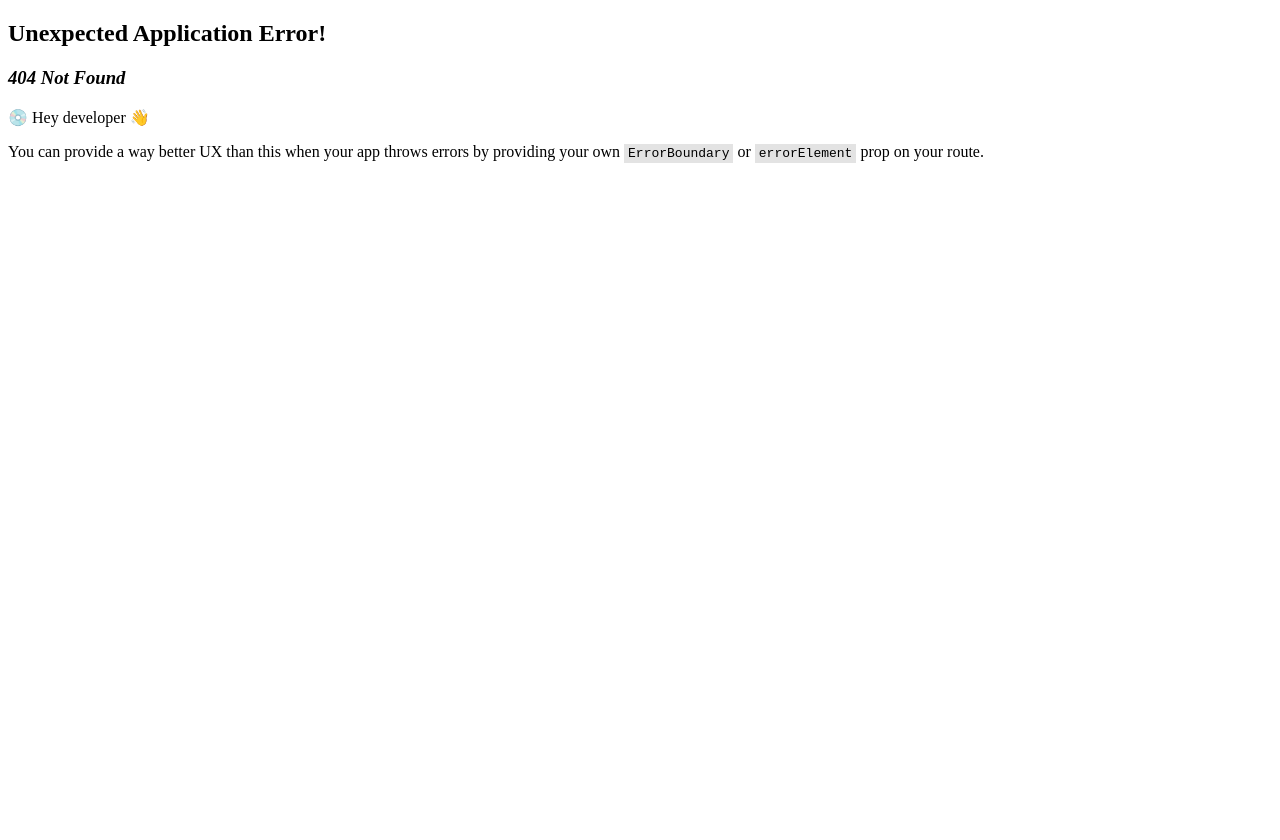
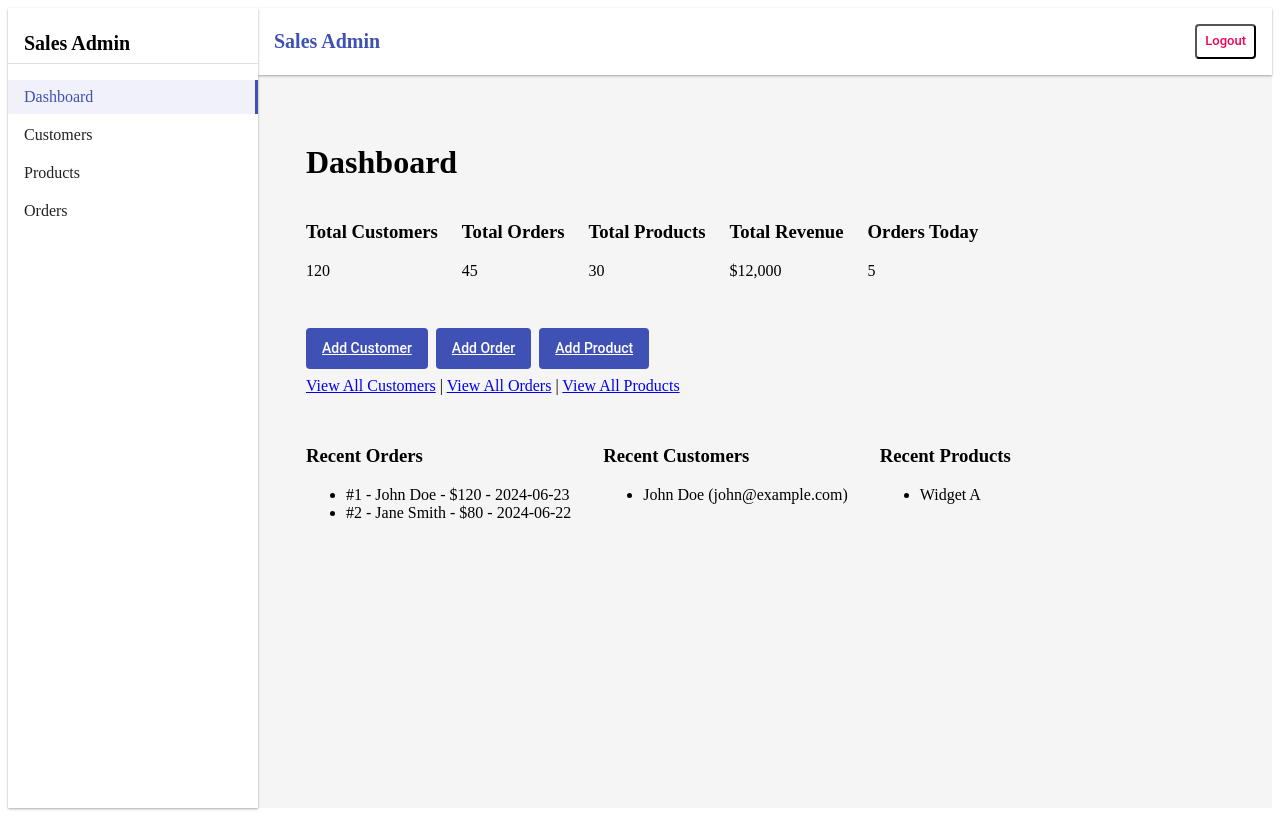
Before and after one commit to MananKakkar1/SalesBoard, a React app in the folder sales-admin-dashboard/: page /dashboard in a window 1280 px wide. Before the commit this address had no page. Before the commit the page ends 800 px from the top, so only its background shows below. Built offline with nearby package versions, Linux system fonts and the light colour scheme; sample sign-in values are in the browser's storage; the HTML template or start-up script is replaced by a standard one.

Commit message:
Added a 'dashboard' page only displaying dummy data for now

```diff
--- a/sales-admin-dashboard/src/components/layout/Sidebar.jsx
+++ b/sales-admin-dashboard/src/components/layout/Sidebar.jsx
@@ -55,7 +55,7 @@ const Sidebar = () => {
 
       <NavList>
         <NavItem>
-          <StyledNavLink to="/" end>
+          <StyledNavLink to="/dashboard" end>
             Dashboard
           </StyledNavLink>
         </NavItem>
--- /dev/null
+++ b/sales-admin-dashboard/src/pages/dashboard/Dashboard.jsx
@@ -0,0 +1,119 @@
+import React from "react";
+import Layout from "../../components/layout/Layout";
+import Button from "../../components/common/Button";
+import { Link } from "react-router-dom";
+
+const Dashboard = () => {
+  // Placeholder data, to be replaced with real API calls/selectors
+  const stats = {
+    customers: 120,
+    orders: 45,
+    products: 30,
+    revenue: "$12,000",
+    ordersToday: 5,
+  };
+
+  const recentOrders = [
+    { id: 1, customer: "John Doe", total: "$120", date: "2024-06-23" },
+    { id: 2, customer: "Jane Smith", total: "$80", date: "2024-06-22" },
+  ];
+
+  const recentCustomers = [
+    { id: 1, name: "John Doe", email: "john@example.com" },
+  ];
+
+  const recentProducts = [
+    { id: 1, name: "Widget A" },
+  ];
+
+  return (
+      <div style={{ padding: 24 }}>
+        <h1>Dashboard</h1>
+        {/* Key Metrics */}
+        <div style={{ display: "flex", gap: 24, marginBottom: 32 }}>
+          <div>
+            <h3>Total Customers</h3>
+            <p>{stats.customers}</p>
+          </div>
+          <div>
+            <h3>Total Orders</h3>
+            <p>{stats.orders}</p>
+          </div>
+          <div>
+            <h3>Total Products</h3>
+            <p>{stats.products}</p>
+          </div>
+          <div>
+            <h3>Total Revenue</h3>
+            <p>{stats.revenue}</p>
+          </div>
+          <div>
+            <h3>Orders Today</h3>
+            <p>{stats.ordersToday}</p>
+          </div>
+        </div>
+
+        {/* Quick Links */}
+        <div style={{ marginBottom: 32 }}>
+          <Button
+            color="primary"
+            as={Link}
+            to="/customers/new"
+            style={{ marginRight: 8 }}
+          >
+            Add Customer
+          </Button>
+          <Button
+            color="primary"
+            as={Link}
+            to="/orders/new"
+            style={{ marginRight: 8 }}
+          >
+            Add Order
+          </Button>
+          <Button color="primary" as={Link} to="/products/new">
+            Add Product
+          </Button>
+          <div style={{ marginTop: 8 }}>
+            <Link to="/customers">View All Customers</Link> |{" "}
+            <Link to="/orders">View All Orders</Link> |{" "}
+            <Link to="/products">View All Products</Link>
+          </div>
+        </div>
+
+        {/* Recent Activity */}
+        <div style={{ display: "flex", gap: 32 }}>
+          <div>
+            <h3>Recent Orders</h3>
+            <ul>
+              {recentOrders.map((order) => (
+                <li key={order.id}>
+                  #{order.id} - {order.customer} - {order.total} - {order.date}
+                </li>
+              ))}
+            </ul>
+          </div>
+          <div>
+            <h3>Recent Customers</h3>
+            <ul>
+              {recentCustomers.map((c) => (
+                <li key={c.id}>
+                  {c.name} ({c.email})
+                </li>
+              ))}
+            </ul>
+          </div>
+          <div>
+            <h3>Recent Products</h3>
+            <ul>
+              {recentProducts.map((p) => (
+                <li key={p.id}>{p.name}</li>
+              ))}
+            </ul>
+          </div>
+        </div>
+      </div>
+  );
+};
+
+export default Dashboard;
--- a/sales-admin-dashboard/src/routes/index.jsx
+++ b/sales-admin-dashboard/src/routes/index.jsx
@@ -8,6 +8,7 @@ import ProductForm from "../pages/products/ProductForm";
 import OrderList from "../pages/orders/OrderList";
 import OrderForm from "../pages/orders/OrderForm";
 import ProtectedRoute from "./ProtectedRoute";
+import Dashboard from "../pages/dashboard/Dashboard";
 
 const router = createBrowserRouter([
   {
@@ -22,6 +23,10 @@ const router = createBrowserRouter([
       </ProtectedRoute>
     ),
     children: [
+      {
+        path: "dashboard",
+        element: <Dashboard />,
+      },
       {
         path: "customers",
         element: <CustomerList />,
```
Also changed, not shown: 1 other file (tests, documents, lock files or other folders).
